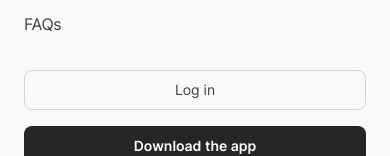
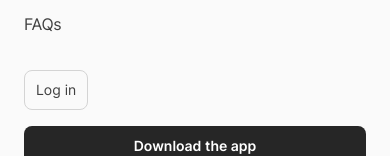
Before and after one commit to David44357/KingLawWebsite, a Next.js app: page /diyapps in a window 390 px wide. Both pictures are taken after a click on the button "Toggle site navigation". Shown: the part 250-406 px from the top of the page. Built offline with nearby package versions, Linux system fonts and the light colour scheme.

Commit message:
Update Header.jsx

```diff
--- a/src/components/Header.jsx
+++ b/src/components/Header.jsx
@@ -111,9 +111,10 @@ export function Header() {
                             <MobileNavLink href="#faqs">FAQs</MobileNavLink>
                           </div>
                           <div className="mt-8 flex flex-col gap-4">
-                            <Button href="/comingsoon" variant="outline">
+                            <Link href="https://www.apps.kinglawnc.com">
+                            <Button variant="outline" style={{ maxWidth: '200px' }}>
                               Log in
-                            </Button>
+                            </Button></Link>
                             <Button href="/comingsoon">Download the app</Button>
                           </div>
                         </Popover.Panel>
@@ -124,7 +125,7 @@ export function Header() {
               )}
             </Popover>
             <Link href="https://www.apps.kinglawnc.com">
-            <Button variant="outline" className="hidden lg:block">
+            <Button variant="outline" style={{ maxWidth: '200px' }} className="hidden lg:block">
               Log in
             </Button></Link>
             <Button href="comingsoon" className="hidden lg:block">
```
